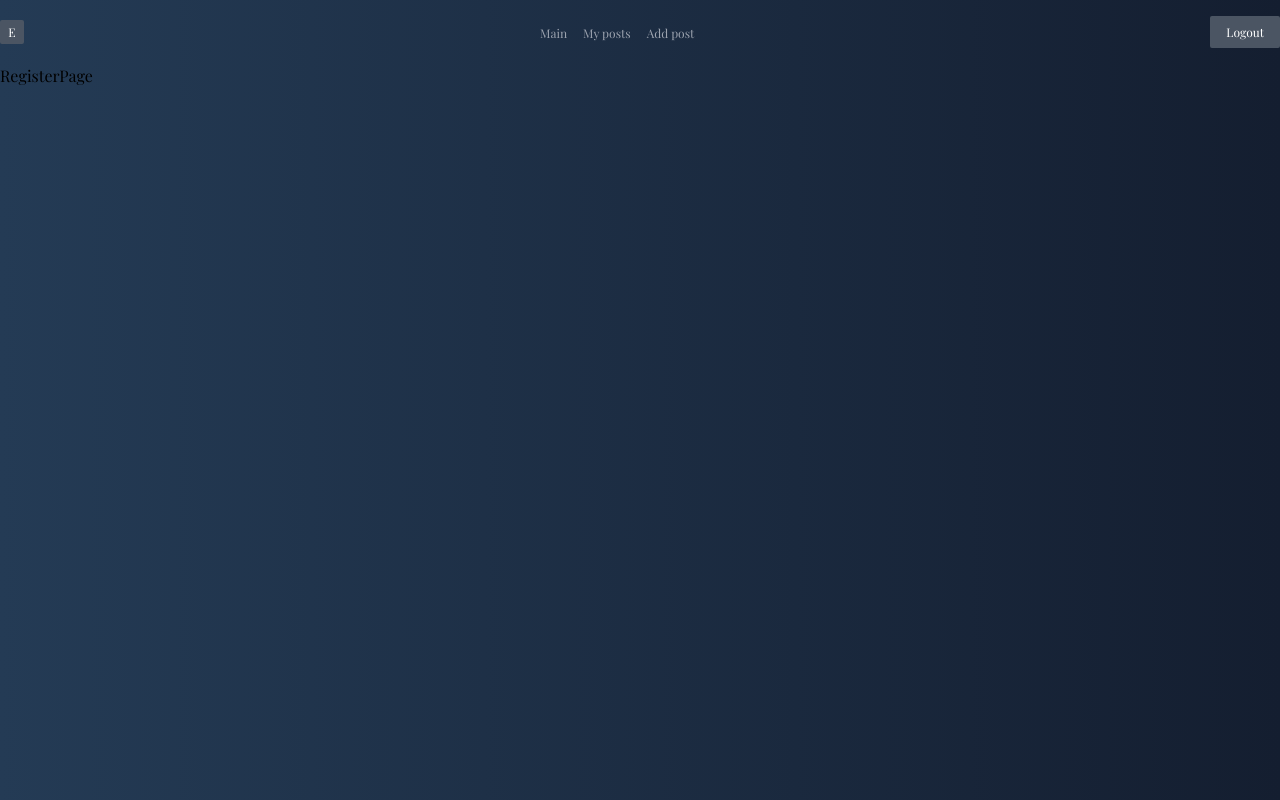
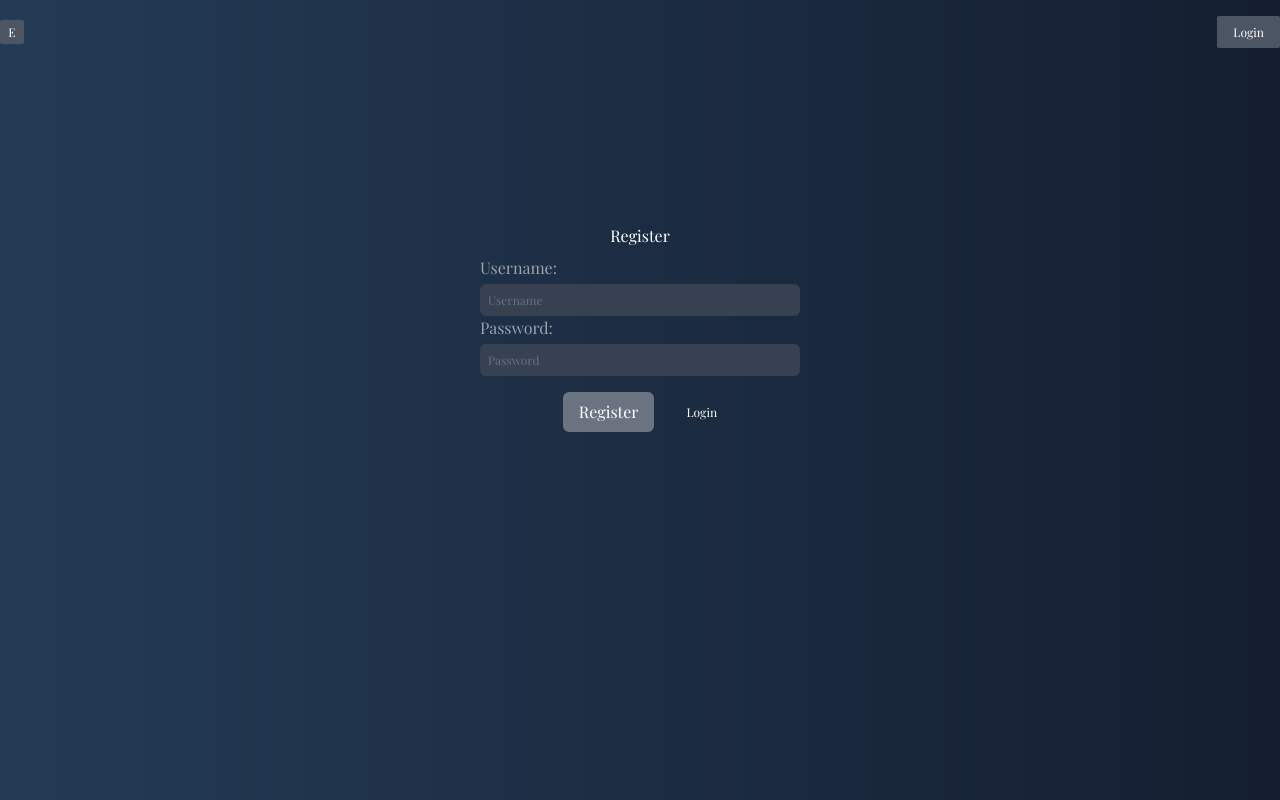
Before and after one commit to Jlomka54/PostHub, a React (Create React App) app in the folder client/: page /register in a window 1280 px wide. Built offline with nearby package versions, Linux system fonts and the light colour scheme; a web font is replaced by a local one.

Commit message:
add front form login/register

```diff
--- a/client/src/components/Navbar.jsx
+++ b/client/src/components/Navbar.jsx
@@ -5,7 +5,7 @@ export const Navbar = () => {
     color: "white",
   };
 
-  const isAuth = true;
+  const isAuth = false;
 
   return (
     <div className="flex items-center justify-between py-4">
--- a/client/src/pages/LoginPage.jsx
+++ b/client/src/pages/LoginPage.jsx
@@ -1,5 +1,45 @@
 import React from "react";
+import { Link } from "react-router-dom";
 
 export const LoginPage = () => {
-  return <div>LoginPage</div>;
+  return (
+    <form
+      onSubmit={(e) => e.preventDefault()}
+      className="w-1/4 h-60 mx-auto mt-40"
+    >
+      <h1 className="text-jg text-white text-center mb-2">Login</h1>
+      <lable className=" text-sx text-gray-400">
+        Username:
+        <input
+          type="text"
+          className="w-full p-2 rounded-md bg-gray-700 text-white text-xs mt-1 placeholder-gray-500"
+          placeholder="Username"
+        />
+      </lable>
+
+      <lable className=" text-sx text-gray-400">
+        Password:
+        <input
+          type="password"
+          className="w-full p-2 rounded-md bg-gray-700 text-white text-xs mt-1 placeholder-gray-500"
+          placeholder="Password"
+        />
+      </lable>
+
+      <div className="flex gap-8 justify-center mt-4">
+        <button
+          type="submit"
+          className="bg-gray-500 text=xs text-white px-4 py-2 rounded-md"
+        >
+          Login
+        </button>
+        <Link
+          to="/register"
+          className="flex justify-center items-center text-xs text-white "
+        >
+          Register
+        </Link>
+      </div>
+    </form>
+  );
 };
--- a/client/src/pages/RegisterPage.jsx
+++ b/client/src/pages/RegisterPage.jsx
@@ -1,5 +1,45 @@
 import React from "react";
+import { Link } from "react-router-dom";
 
 export const RegisterPage = () => {
-  return <div>RegisterPage</div>;
+  return (
+    <form
+      onSubmit={(e) => e.preventDefault()}
+      className="w-1/4 h-60 mx-auto mt-40"
+    >
+      <h1 className="text-jg text-white text-center mb-2">Register</h1>
+      <lable className=" text-sx text-gray-400">
+        Username:
+        <input
+          type="text"
+          className="w-full p-2 rounded-md bg-gray-700 text-white text-xs mt-1 placeholder-gray-500"
+          placeholder="Username"
+        />
+      </lable>
+
+      <lable className=" text-sx text-gray-400">
+        Password:
+        <input
+          type="password"
+          className="w-full p-2 rounded-md bg-gray-700 text-white text-xs mt-1 placeholder-gray-500"
+          placeholder="Password"
+        />
+      </lable>
+
+      <div className="flex gap-8 justify-center mt-4">
+        <button
+          type="submit"
+          className="bg-gray-500 text=xs text-white px-4 py-2 rounded-md"
+        >
+          Register
+        </button>
+        <Link
+          to="/login"
+          className="flex justify-center items-center text-xs text-white "
+        >
+          Login
+        </Link>
+      </div>
+    </form>
+  );
 };
```
